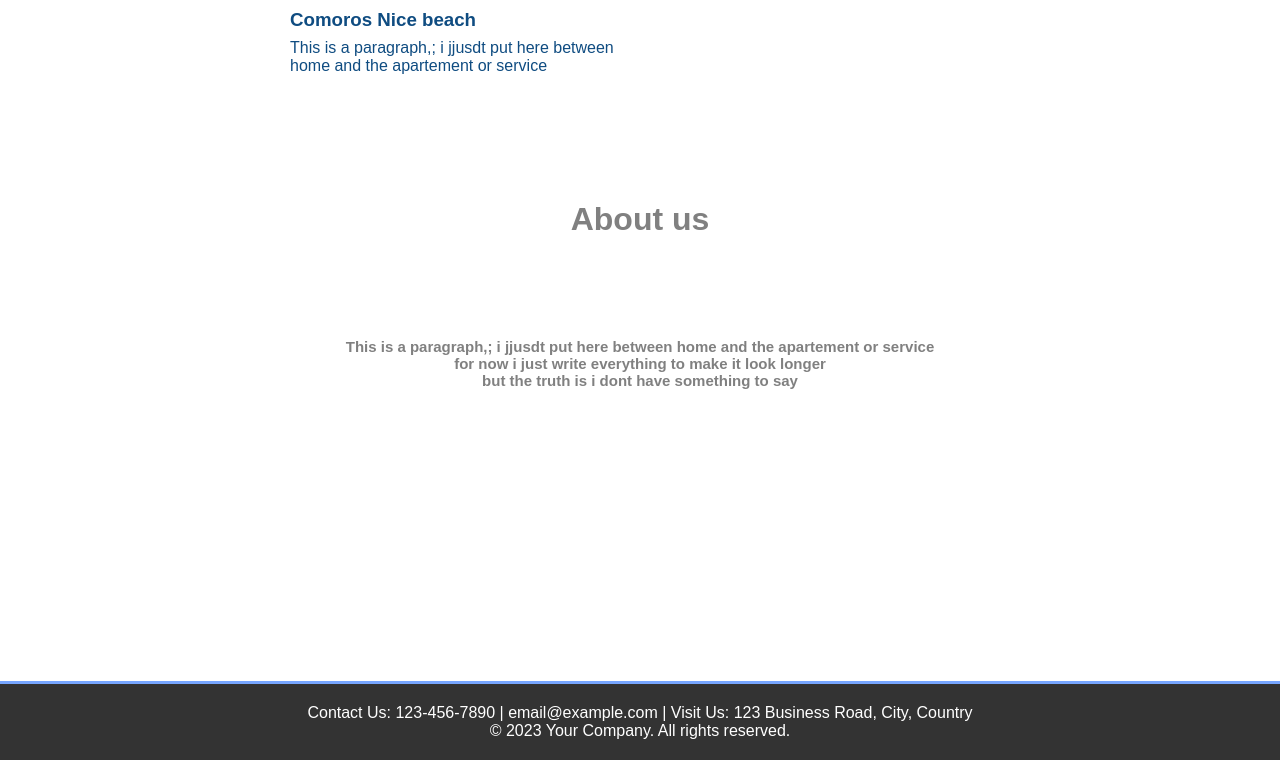
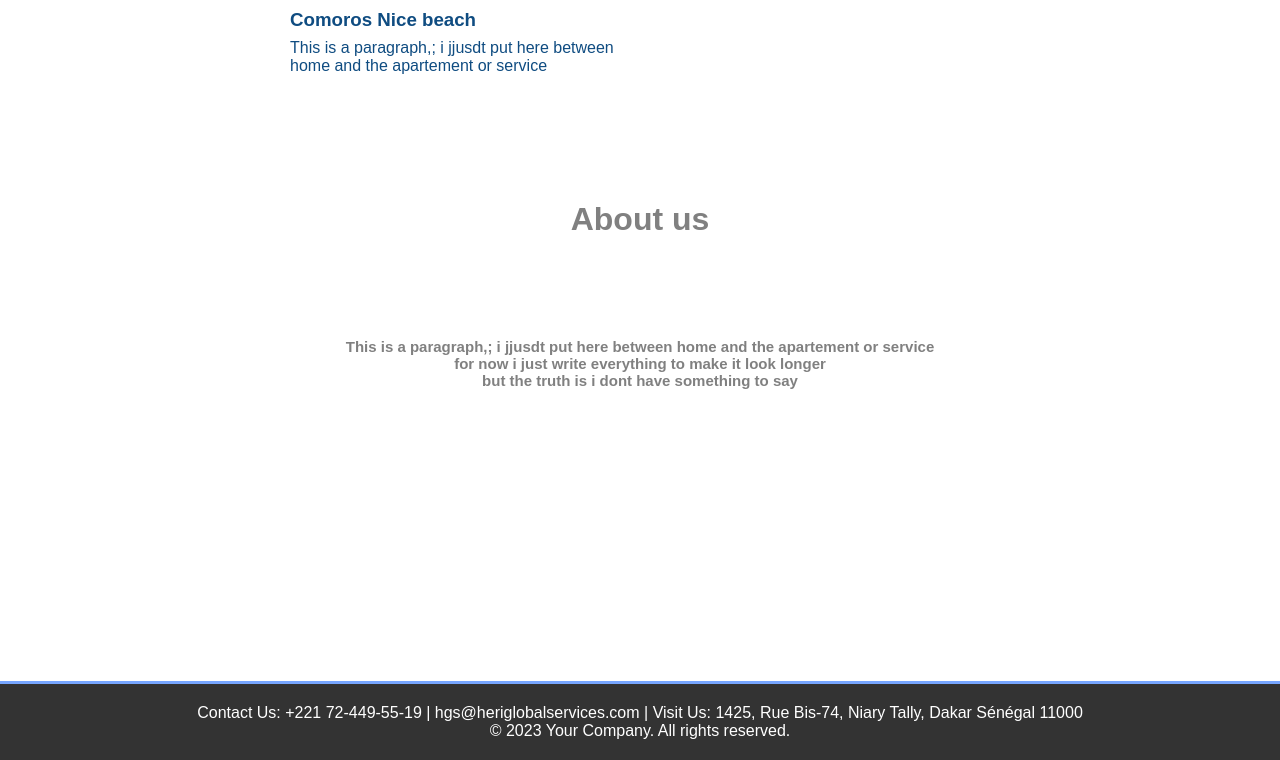
Before and after one commit to Byadillah/heriglobal_services_buz, a plain HTML site: page index.html in a window 1280 px wide. Shown: the part 2453-3213 px from the top of the page. Drawn offline with Linux system fonts and the light colour scheme.

Commit message:
Update index.html

```diff
--- a/index.html
+++ b/index.html
@@ -93,7 +93,7 @@
 
     <footer id="contact_id">
         <div class="container">
-            <p>Contact Us: 123-456-7890 | email@example.com | Visit Us: 123 Business Road, City, Country</p>
+            <p>Contact Us: +221 72-449-55-19 | hgs@heriglobalservices.com | Visit Us: 1425, Rue Bis-74, Niary Tally, Dakar Sénégal 11000</p>
             <p>&copy; 2023 Your Company. All rights reserved.</p>
         </div>
     </footer>
```
